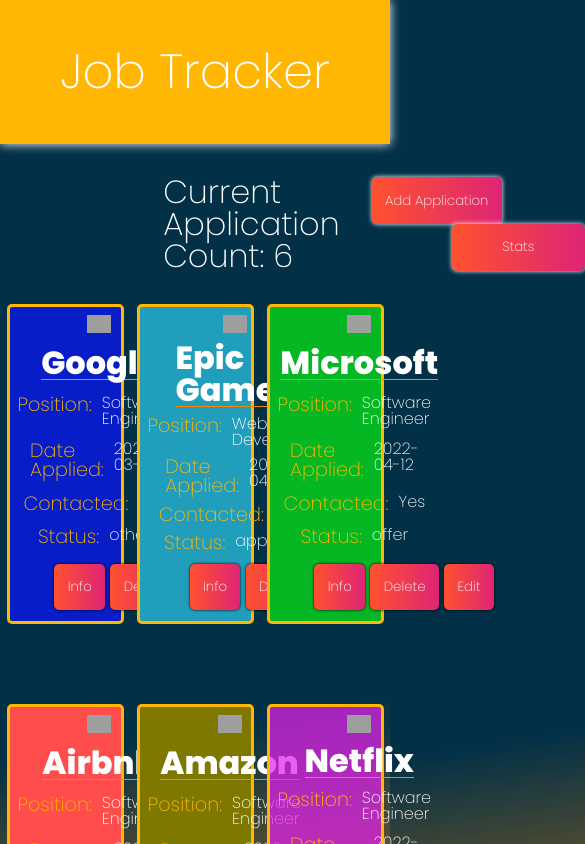
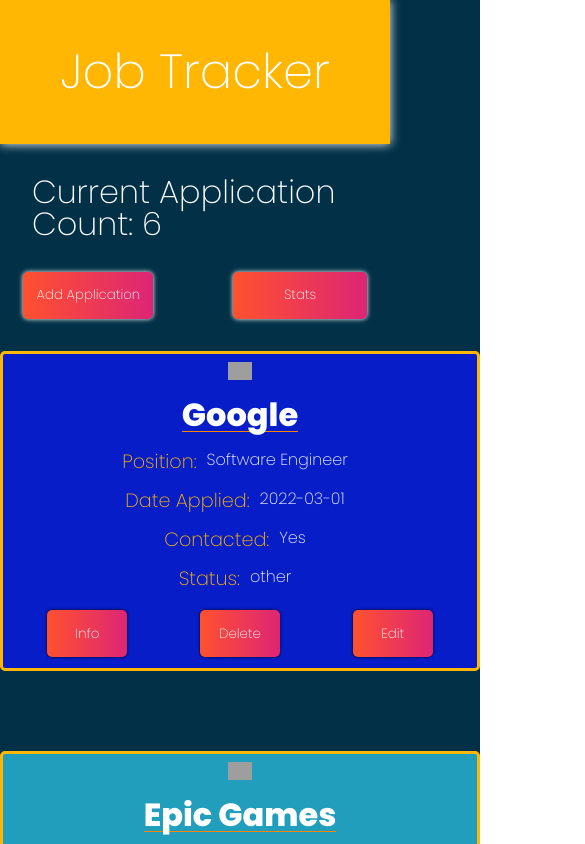
Before and after one commit to GeoffKellyNC/job-tracker-app, a React (Create React App) app: page / in a window 390 px wide. Shown: the top 844 px of the page, 585 px wide, since content can reach past the window. Built offline with nearby package versions, Linux system fonts and the light colour scheme; grey boxes are pictures that could not be loaded.

Commit message:
added responsiveness to home page for mobile and tabblet sizes

```diff
--- a/src/components/ApplicationItems.js
+++ b/src/components/ApplicationItems.js
@@ -8,10 +8,8 @@
 import { DiGithubAlt } from "react-icons/di";
 
 function ApplicationItems({ application, deleteApp}) {
-    //! -- State --
 
     const history = useHistory();
-
 
 
     return (
@@ -43,9 +41,6 @@
                     default:
                         containerClass = 'app-home-items'
                         break;
-
-
-
                 }
                 return (
                     <div className = {containerClass}  key={app.id}>
--- a/src/components/styles/AppDetails.css
+++ b/src/components/styles/AppDetails.css
@@ -20,8 +20,6 @@
     color: white;
 }
 
-
-
 .app-details{
     display: flex;
     flex-direction: column;
--- a/src/components/styles/ApplicationItems.css
+++ b/src/components/styles/ApplicationItems.css
@@ -10,7 +10,7 @@
     display: flex;
     flex-wrap: wrap;
     margin: 0 auto 5em;
-    width: 30%;
+    width: 30em;
     background-color: #219EBC;
     /* background-color: #f93d67; */
     padding: 0.5em;
--- a/src/components/styles/home.css
+++ b/src/components/styles/home.css
@@ -40,11 +40,7 @@
     background-image: linear-gradient(to right, #FF512F 0%, #DD2476  51%, #FF512F  100%);
    transition: 0.5s;
    background-size: 200% auto;
-
-
 }
-
-
 
 .home-container{
     max-width: 100%;
@@ -59,7 +55,20 @@
     display: flex;
     align-items: center;
     margin-left: 8.2em;
+    max-width: 100%;
+}
 
+@media (max-width: 1076px){
+
+    .top-text{
+        flex-direction: column;
+        margin-bottom: 2em;
+        margin-left: 0;
+    }
+
+   .app-items-container{
+       flex-direction: column;
+   }
 }
 
 
```
